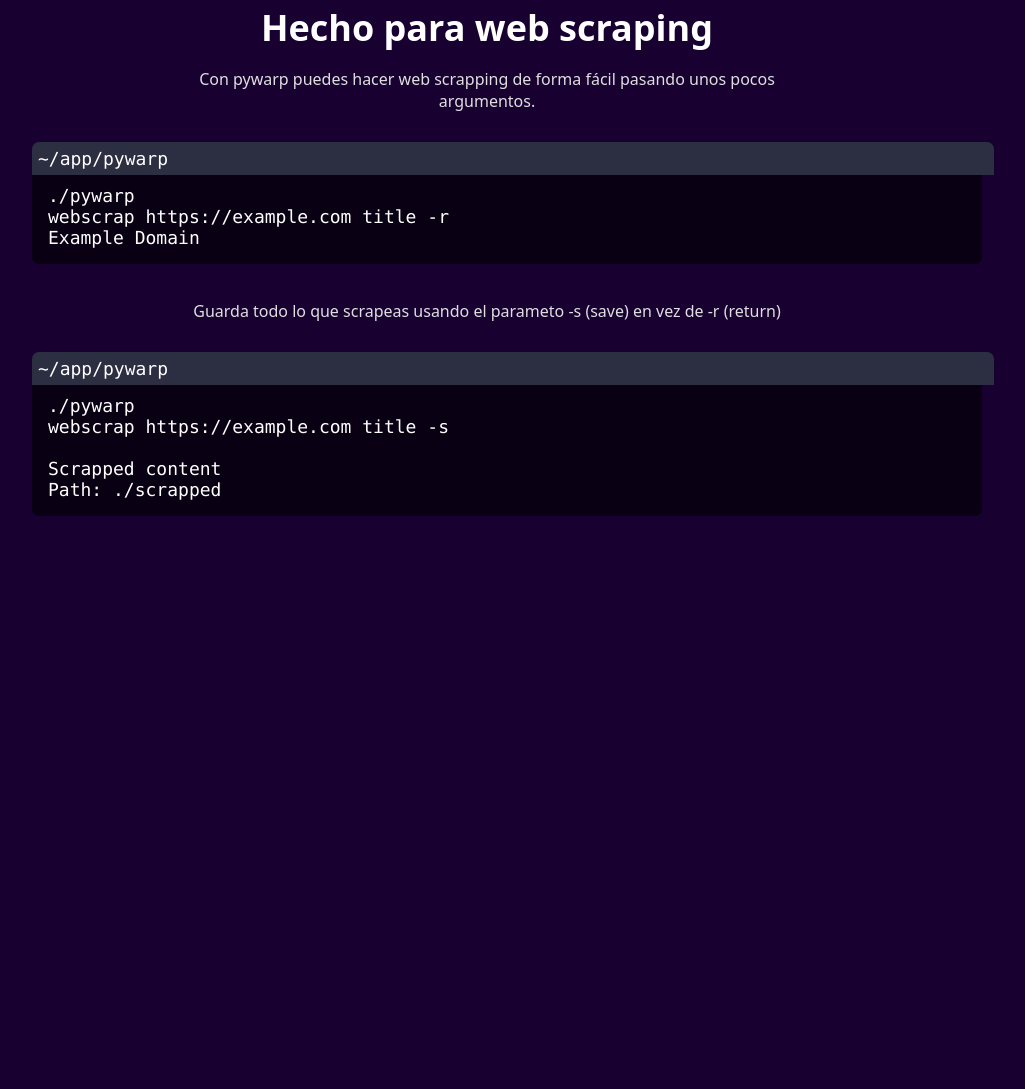
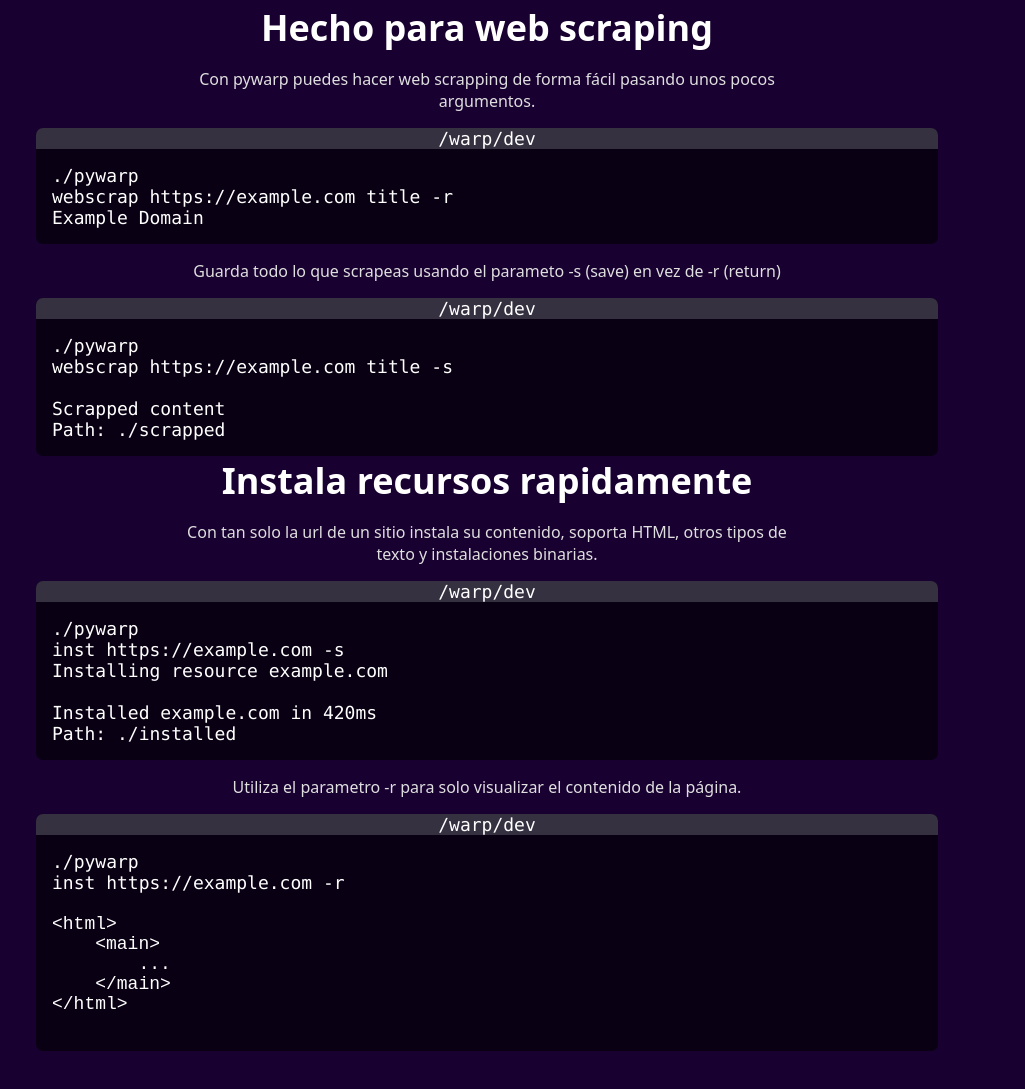
Before and after one commit to erixweb/pycmd, a plain HTML site: page index.html in a window 1280 px wide. Shown: the part 837-1926 px from the top of the page, without its empty margins (153-1178 px from the left). Before the commit the page ends 1413 px from the top, so only its background shows below. Drawn offline with Linux system fonts and the light colour scheme; a web font is replaced by a local one.

Commit message:
🍃Update

```diff
--- a/index.html
+++ b/index.html
@@ -62,6 +62,33 @@
             Scrapped content
             Path: ./scrapped
         </div>
+        <h1>
+            Instala recursos rapidamente
+        </h1>
+        <p>
+            Con tan solo la url de un sitio instala su contenido, soporta HTML, otros tipos de texto y instalaciones binarias.
+        </p>
+        <div class="terminal">
+            ./pywarp
+            inst https://example.com -s
+            Installing resource example.com
+
+            Installed example.com in 420ms
+            Path: ./installed
+        </div>
+        <p>
+            Utiliza el parametro -r para solo visualizar el contenido de la página.
+        </p>
+        <div class="terminal">
+            ./pywarp
+            inst https://example.com -r
+
+<xmp><html>
+    <main>
+        ...
+    </main>
+</html></xmp>
+        </div>
     </main>
 </body>
 </html>
--- a/styles/main.css
+++ b/styles/main.css
@@ -88,7 +88,6 @@ header .card {
 
     border-radius: 7px;
     background-color: #090013;
-    margin: 20px;
     padding: 16px;
     text-align: start;
     white-space: pre-line;
@@ -97,16 +96,17 @@ header .card {
 
     position: relative;
 }
-.terminal::before {
+.terminal::after {
+    border-top-right-radius: 7px;
     border-top-left-radius: 7px;
-    border-top-right-radius: 7px;
+    position: absolute;
+    top: 0;
+    left: 0;
     width: 100%;
-    position: absolute;
-    top: -6px;
-    left: 0px;
-    background-color: rgb(44, 46, 65);
-    content: "~/app/pywarp";
-    padding: 6px;
+    background-color: rgb(53, 49, 64);
+    content: '/warp/dev';
+
+    text-align: center;
 }
 /*
     Main
@@ -115,7 +115,7 @@ main  {
     width: 100%;
     max-width: 950px;
     text-align: center;
-    padding: 40px 0px 40px 0px
+    padding: 40px 24px 40px 24px
 }
 main p {
     color: rgb(223, 223, 223);
@@ -123,3 +123,16 @@ main p {
     padding: 16px;
     font-size: 16px;
 }
+
+/*
+    Responsive
+*/
+@media (max-width: 960px) {
+    header component-about {
+        text-align: center;
+        margin-left: auto;
+    }
+    header component-image {
+        display: none;
+    }
+}
```
